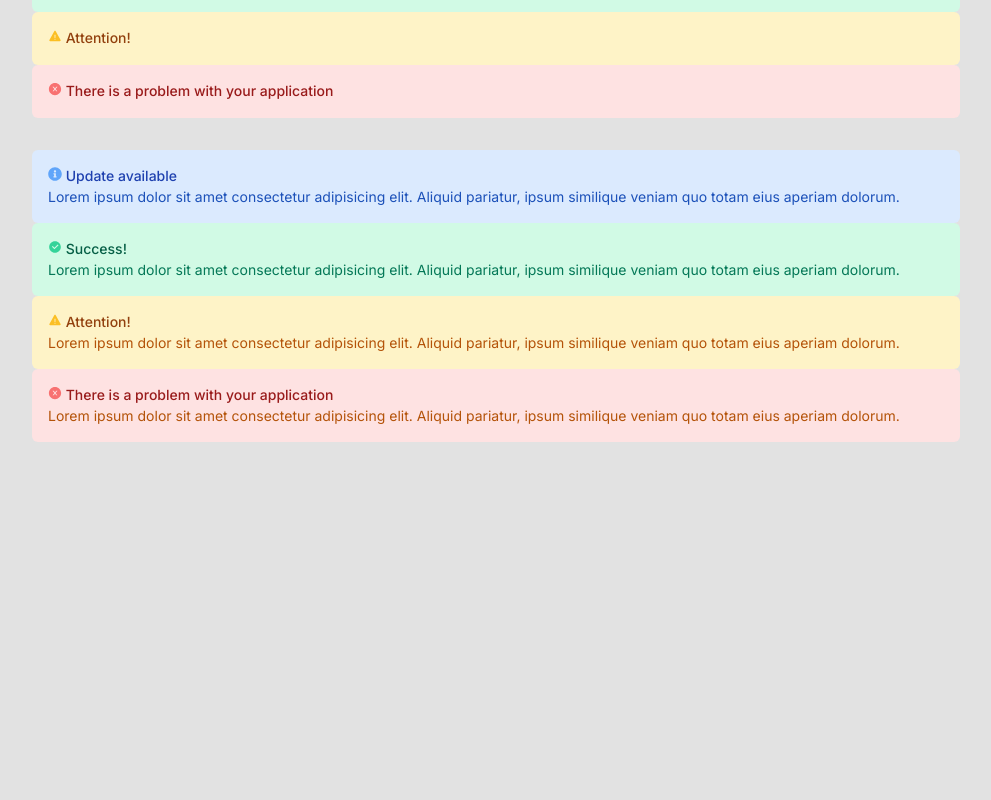
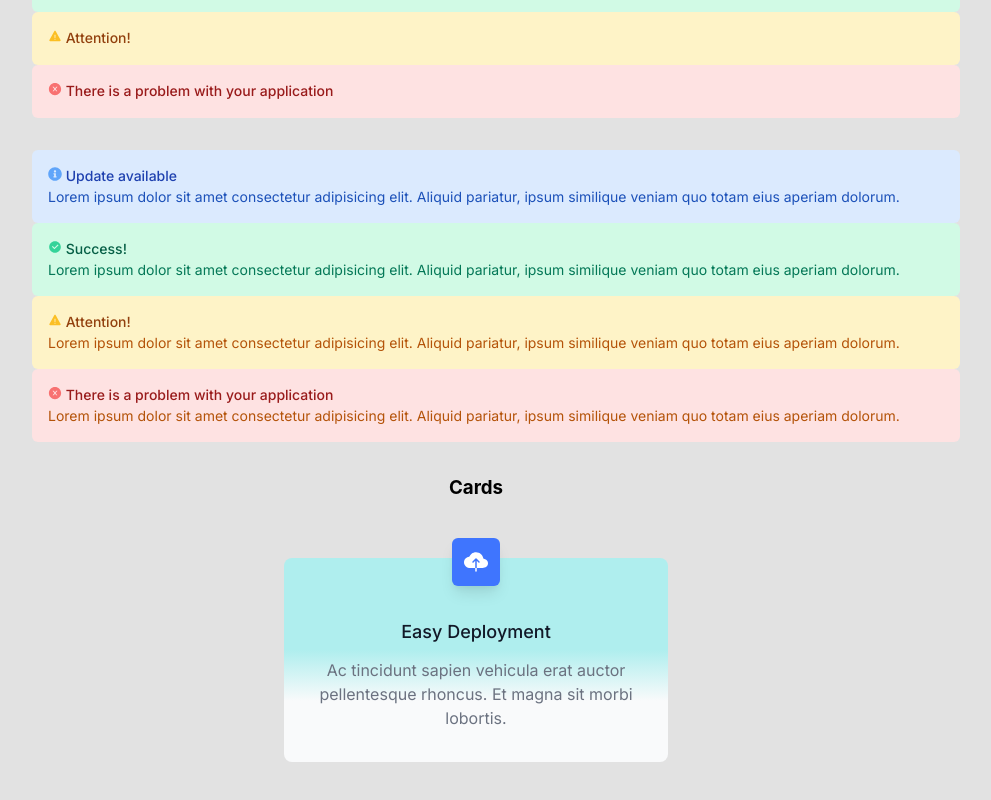
Before and after one commit to gregrell/scrimba_advanced_react, a React (Create React App) app in the folder advancedreact2/: page /library in a window 1280 px wide. Shown: the part 572-1372 px from the top of the page, without its empty margins (164-1155 px from the left). Before the commit the page ends 1030 px from the top, so only its background shows below. Built offline with nearby package versions, Linux system fonts and the light colour scheme; the HTML template or start-up script is replaced by a standard one.

Commit message:
Beginning of Card development

```diff
--- a/advancedreact2/src/App.css
+++ b/advancedreact2/src/App.css
@@ -217,6 +217,82 @@ button.sm{
 }
 
 
+.card{
+  display: flex;
+  padding: 0px 24px 32px 24px;
+  flex-direction: column;
+  align-items: center;
+  gap: 32px;
+  align-self: stretch;
+
+  border-radius: 8px;
+  background: #F9FAFB 50%;
+  background: linear-gradient(
+    to top,
+    #F9FAFB 0%,
+    #F9FAFB 30%,
+    paleturquoise 55%,
+    paleturquoise 100%
+  );
+}
+
+.card-content{
+  display: flex;
+  width: 336px;
+  flex-direction: column;
+  align-items: center;
+  gap: 12px;
+}
+
+.card-title{
+  align-self: stretch;
+  color: #111827;
+  text-align: center;
+
+  /* text-lg/leading-7/font-medium */
+  font-family: Inter;
+  font-size: 18px;
+  font-style: normal;
+  font-weight: 500;
+  line-height: 28px; /* 155.556% */
+}
+
+.card-iconbg{
+  display: flex;
+  width: 48px;
+  height: 48px;
+  justify-content: center;
+  align-items: center;
+  border-radius: 6px;
+  background: #3F75FE;
+
+  /* /shadow/lg */
+  box-shadow: 0px 4px 6px -2px rgba(0, 0, 0, 0.05), 0px 10px 15px -3px rgba(0, 0, 0, 0.10);
+
+  position: relative; top: -20px;
+}
+
+.card-icon{
+  width: 24px;
+  height: 24px;
+  flex-shrink: 0;
+  color: #FFFFFF;
+}
+
+
+.card-text{
+  align-self: stretch;
+  color: #6B7280;
+  text-align: center;
+
+  /* text-base/leading-6/font-normal */
+  font-family: Inter;
+  font-size: 16px;
+  font-style: normal;
+  font-weight: 400;
+  line-height: 24px; /* 150% */
+}
+
 .fire{
   width: 70px;
   height: 70px;
--- a/advancedreact2/src/Components/Banner/Banner.jsx
+++ b/advancedreact2/src/Components/Banner/Banner.jsx
@@ -40,10 +40,6 @@ export default function Banner({children, variant, className, ...rest}){
                 <div style={{color: subtextColor, fontWeight: '400'}}>
                     {children && children}
                 </div>
-
-
-
-
             </div>
         </>
     )
--- /dev/null
+++ b/advancedreact2/src/Components/Card/Card.jsx
@@ -0,0 +1,25 @@
+import React from "react";
+
+export default function Card({children, icon, title, ...rest}){
+    return(
+        <>
+            <div className="card">
+                <div className="card-content">
+                    <div className="card-iconbg">
+                        <div className="card-icon">
+                            {icon ? React.cloneElement(icon, {size:24}) : ''}
+                        </div>
+                    </div>
+                    <div className="card-title">
+                        {title? title:'Card'}
+                    </div>
+                    <div className="card-text">
+                        {children ? children:'Ac tincidunt sapien vehicula erat auctor pellentesque rhoncus. Et magna sit morbi lobortis.'}
+                    </div>
+
+                </div>
+
+            </div>
+        </>
+    )
+}
--- a/advancedreact2/src/Components/Routing/Library.jsx
+++ b/advancedreact2/src/Components/Routing/Library.jsx
@@ -1,6 +1,9 @@
 import React from "react";
 import Badge from "../Badge/Badge";
 import Banner from "../Banner/Banner";
+import Card from "../Card/Card";
+import { IoCloudUpload } from "react-icons/io5";
+
 
 export default function Library(){
     return(
@@ -58,6 +61,21 @@ export default function Library(){
             </div>
 
 
+            <h3>Cards</h3>
+            <br/>
+            <br/>
+
+            <div className="presentation">
+                <Card title="Easy Deployment" icon={<IoCloudUpload/>}></Card>
+            </div>
+            <br/>
+            <br/>
+            <br/>
+            <br/>
+
+
+
+
         </>
     )
 }
```
